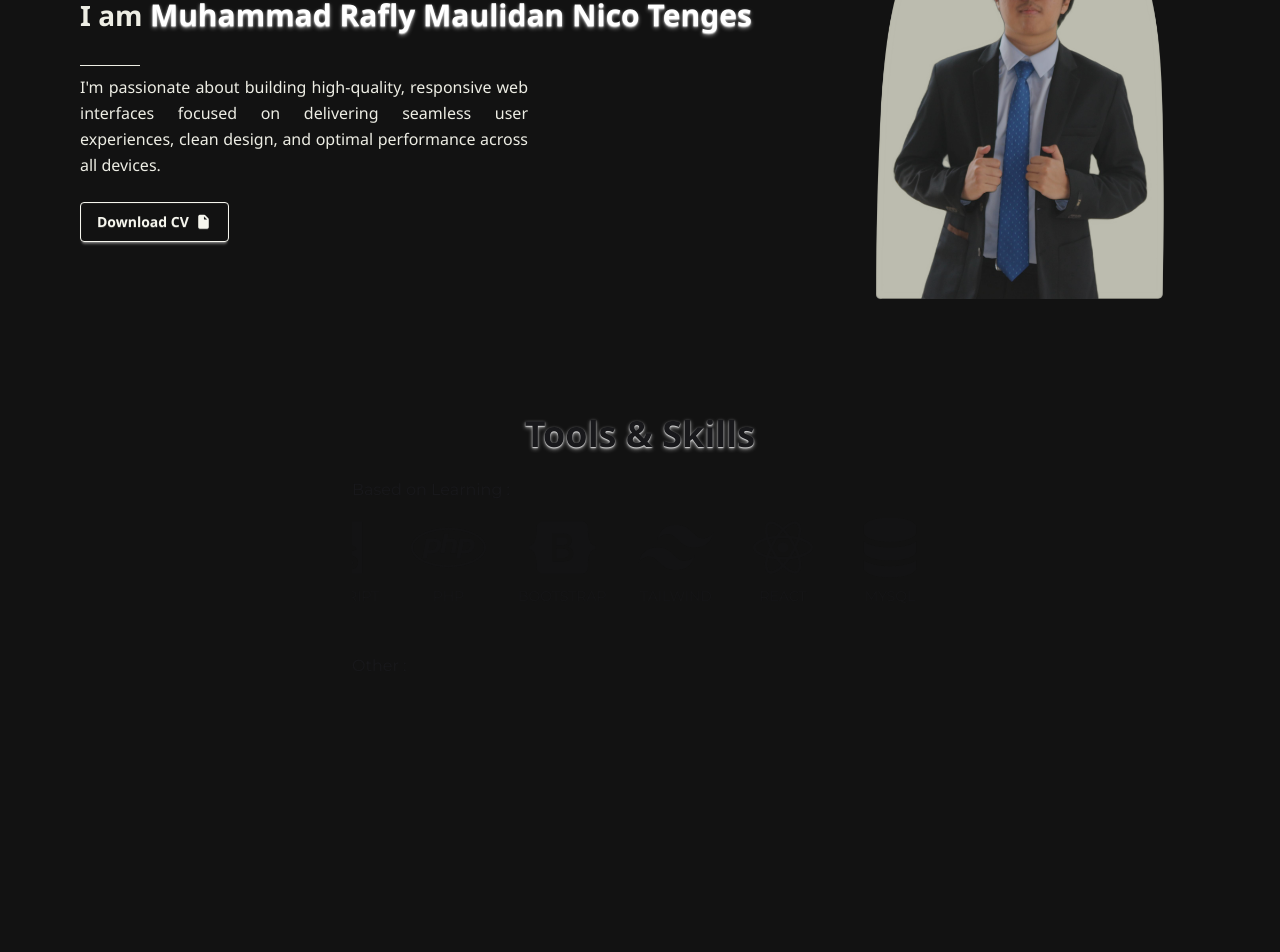
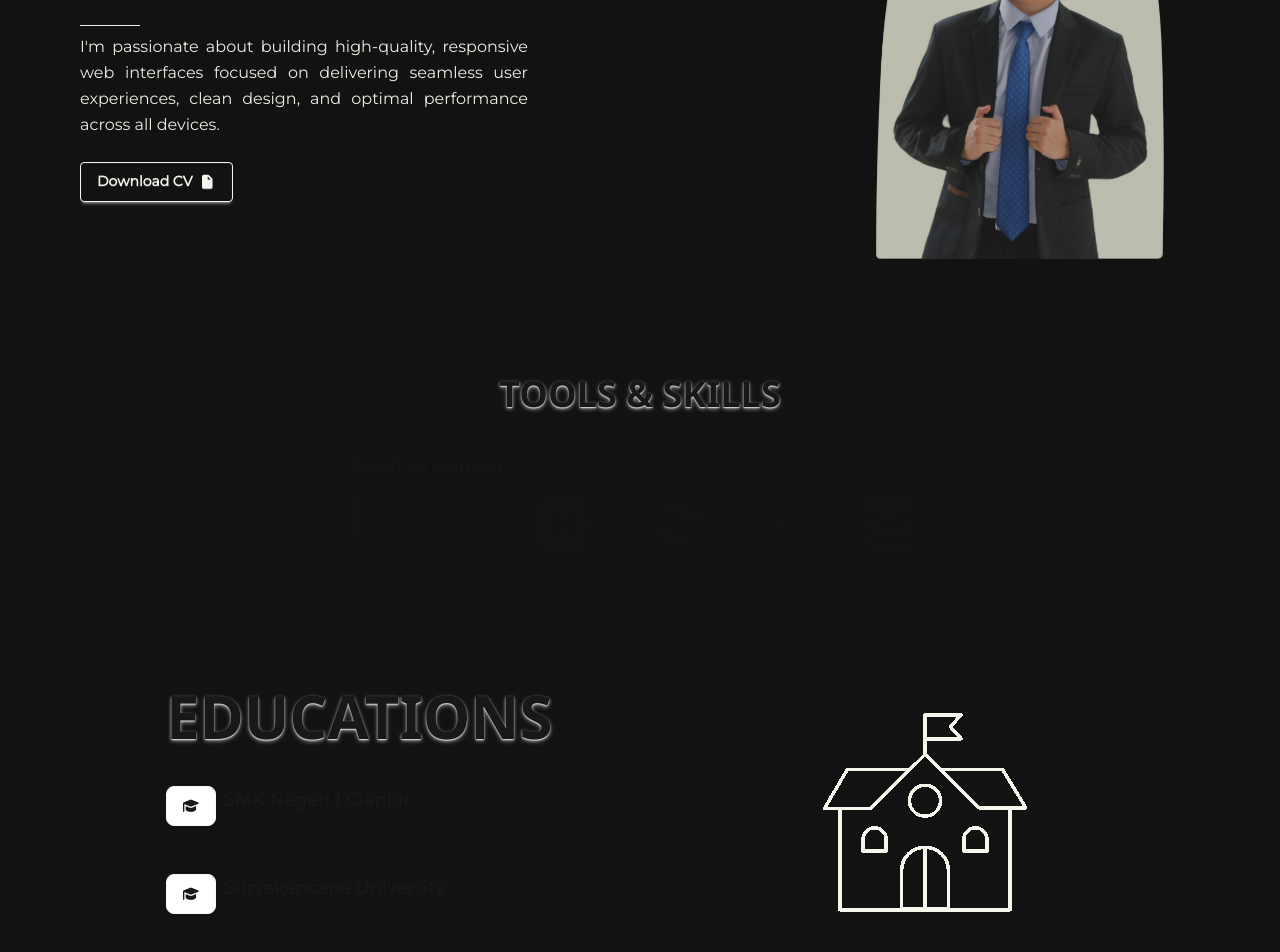
Before and after one commit to seeyouridan/porto-project, a React (Vite) app: page / in a window 1280 px wide. Shown: the part 822-1774 px from the top of the page. Before the commit the page ends 1556 px from the top, so only its background shows below. Built offline with nearby package versions, Linux system fonts and the light colour scheme.

Commit message:
Menambahkan section education pada bagian about

```diff
--- a/src/App.jsx
+++ b/src/App.jsx
@@ -7,6 +7,9 @@ import InfiniteScroll from "./components/InfiniteScroll";
 // images
 import HeaderImg from "./assets/images/hero-image.jpg";
 import Avatar from "./assets/images/about-image-dark.png";
+
+// gif
+import SchoolGif from "./assets/gif/school-animate-light.gif";
 
 const navItems = [
 	{ href: "/", label: "Home" },
@@ -25,7 +28,7 @@ function App() {
 				<div className="grid grid-cols-2 py-10 px-50">
 					<img src="/Icon.png" className="h-7 rounded-2xl" alt="" />
 					<div className="col-end-4">
-						<ul className="flex gap-6 text-sm font-medium">
+						<ul className="flex gap-6 text-sm font-medium font-[Montserrat]">
 							{navItems.map((item) => (
 								<NavItem key={item.href} href={item.href} label={item.label} />
 							))}
@@ -52,7 +55,7 @@ function App() {
 						</div>
 
 						<div className="max-w-xl text-center text-md pt-18 text-shadow-md text-shadow-white/50">
-							<p>
+							<p className="font-[Montserrat]">
 								Information Technology graduate focusing on front-end
 								development, building clean, responsive, and user-friendly web
 								interfaces. Also experienced in basic video editing.
@@ -62,7 +65,7 @@ function App() {
 				</div>
 
 				<div className="content">
-					<div className="grid grid-cols-2 gap-2 pt-20 pb-10 max-w-7xl m-auto px-20">
+					<div className="grid grid-cols-2 gap-2 py-10 max-w-7xl m-auto px-20">
 						<div className="m-auto w-2xl">
 							<h1 className="text-[28px] font-bold">
 								Hi <span className="wave">👋</span>
@@ -74,7 +77,7 @@ function App() {
 								</span>
 							</h2>
 							<br /> <hr className="w-15 py-1" />
-							<p className="text-md max-w-md leading-relaxed text-justify">
+							<p className="text-md max-w-md leading-relaxed text-justify font-[Montserrat]">
 								I'm passionate about building high-quality, responsive web
 								interfaces focused on delivering seamless user experiences,
 								clean design, and optimal performance across all devices.
@@ -96,18 +99,54 @@ function App() {
 
 			<section>
 				<div className="tech m-auto max-w-7xl px-20 py-10">
-					<h2 className="text-center pb-6 text-4xl font-bold text-shadow-md text-shadow-white/50">
-						Tools & Skills
+					<h2 className="text-center pb-10 text-4xl font-bold text-shadow-md text-shadow-white/50">
+						TOOLS & SKILLS
 					</h2>
-					<h3 className="w-full max-w-xl m-auto pb-4 text-md font-[Montserrat]">
+					<p className="w-full max-w-xl m-auto pb-4 font-[Montserrat]">
 						Based on Learning :
-					</h3>
+					</p>
 					<div className="overflow-hidden w-full max-w-xl m-auto flex">
 						<InfiniteScroll />
 					</div>
-					<h3 className="w-full max-w-xl m-auto pb-4 pt-12 text-md font-[Montserrat]">
-						Other :
-					</h3>
+				</div>
+
+				<br />
+
+				<div className="education grid grid-cols-2 gap-2 py-10 pb-10 max-w-6xl m-auto px-20">
+					<div className="m-auto w-md">
+						<h2 className="pb-6 text-6xl font-bold text-shadow-md text-shadow-white/50">
+							EDUCATIONS
+						</h2>
+						<div className="school-grade font-[Montserrat]">
+							<div className="flex gap-2 pt-4">
+								<div className="badge h-10">
+									<i className="fa-solid fa-graduation-cap m-1"></i>
+								</div>
+								<div>
+									<h3 className="text-lg font-semibold">
+										SMK Negeri 1 Cianjur
+									</h3>
+									<p className="text-sm opacity-70">Software Engineering</p>
+									<span className="text-xs opacity-50">2019 - 2021</span>
+								</div>
+							</div>
+							<div className="flex gap-2 pt-4">
+								<div className="badge h-10">
+									<i className="fa-solid fa-graduation-cap m-1"></i>
+								</div>
+								<div>
+									<h3 className="text-lg font-semibold">
+										Suryakancana University
+									</h3>
+									<p className="text-sm opacity-70">Informatics Engineering</p>
+									<span className="text-xs opacity-50">2021 - 2025</span>
+								</div>
+							</div>
+						</div>
+					</div>
+					<div className="w-xs m-auto">
+						<img src={SchoolGif} alt="school-animate" className="float-right" />
+					</div>
 				</div>
 			</section>
 
--- a/src/styles/index.css
+++ b/src/styles/index.css
@@ -58,5 +58,5 @@
 }
 
 @utility btn {
-	@apply bg-transparent border-[#f6f6ee] text-[#f6f6ee] hover:bg-[#f6f6ee] hover:text-[#121212];
+	@apply bg-transparent font-[Montserrat] border-[#f6f6ee] text-[#f6f6ee] hover:bg-[#f6f6ee] hover:text-[#121212];
 }
```
Also changed, not shown: src/assets/gif/school-animate-light.gif (added).
